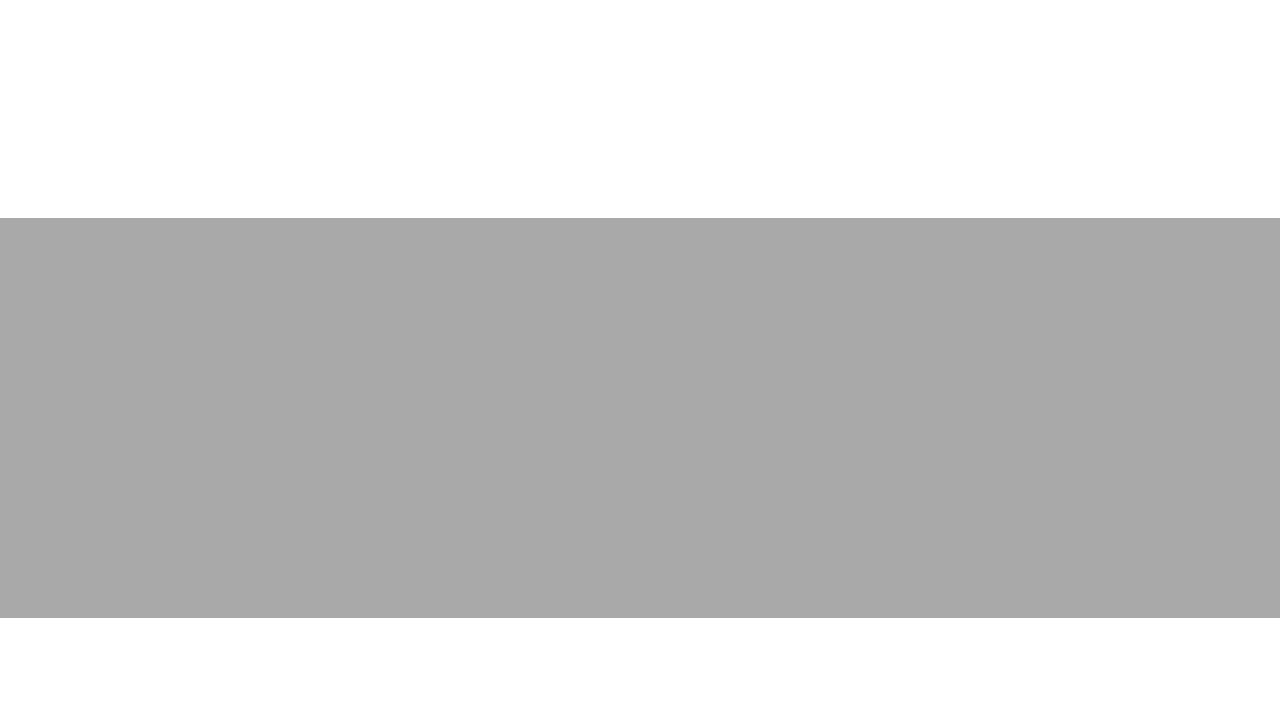
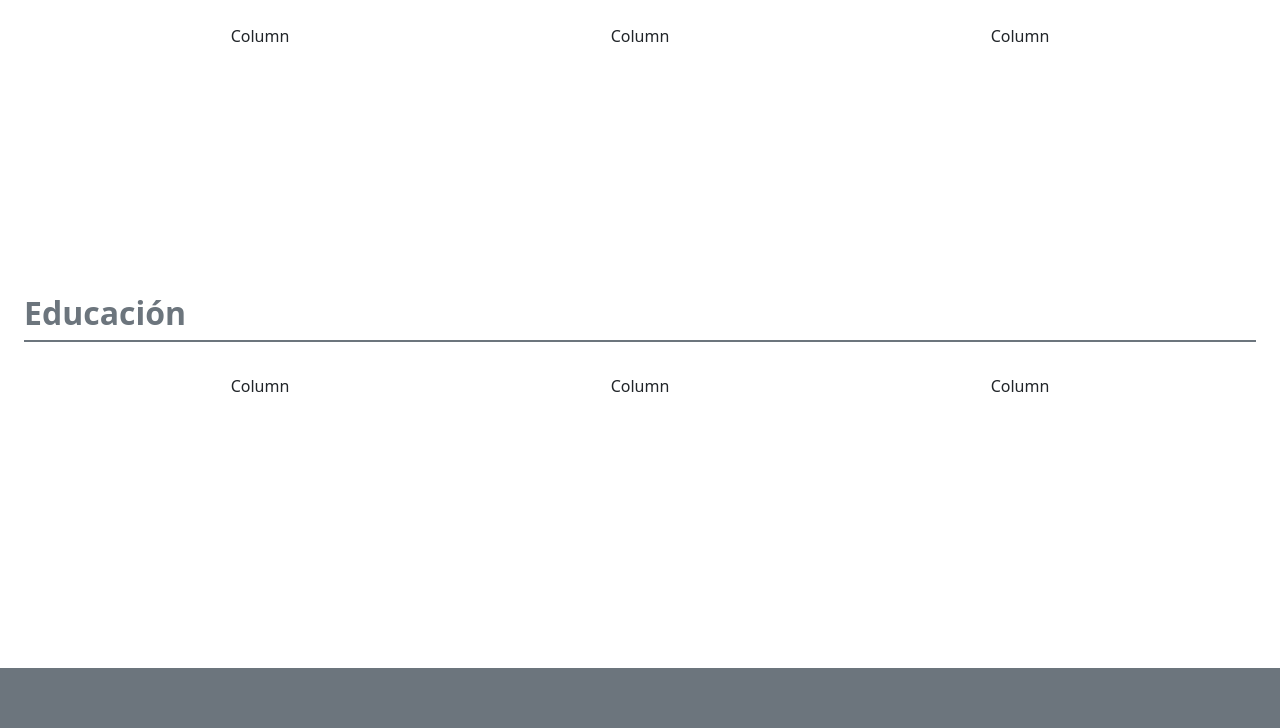
Before and after one commit to felix20100/pro33cl.github.io, a plain HTML site: page index.html in a window 1280 px wide. Shown: the part 746-1474 px from the top of the page. Before the commit the page ends 1364 px from the top, so only its background shows below. Drawn offline with nearby package versions, Linux system fonts and the light colour scheme.

Commit message:
section experiencia y educacion

```diff
--- a/assets/css/style.css
+++ b/assets/css/style.css
@@ -1,6 +1,6 @@
 /* Estilos*/
-.portada{
-    height: 500px;
+.portada-section{
+    height: 550px;
     background-image: url(../imgs/bg-portada.jpg);
     display:flex;
     flex-direction: column;
@@ -8,26 +8,24 @@
     align-items: end;
 }
 
-.portada h1 {
+.portada-section h1 {
     font-size: 3rem;
     color: white;
     margin-right: 1rem;
 }
 
-.portada p {
+.portada-section p {
     font-size: 1rem;
     color: white;
     font-weight: bold;
     margin-right: 1rem;
 }
 
-.experiencia{
+.exper-section{
     height: 400px;
-    background-color: white;
 }
 
-.educacion{
+
+.educ-section{
     height: 400px;
-    background-color:darkgray;
-
 }
--- a/index.html
+++ b/index.html
@@ -27,10 +27,10 @@
                       <a class="nav-link active" aria-current="page" href="index.html">Inicio</a>
                     </li>
                     <li class="nav-item">
-                      <a class="nav-link" href="#experiencia">Experiencia</a>
+                      <a class="nav-link" href="#exper-section">Experiencia</a>
                     </li>
                     <li class="nav-item">
-                      <a class="nav-link" href="#educacion">Educación</a>
+                      <a class="nav-link" href="#educ-section">Educación</a>
                     </li>
                     <li class="nav-item">
                       <a class="nav-link" href="portafolio.html">Portafolio</a>
@@ -41,19 +41,46 @@
             </nav>
     </header>
     <main>
-        <section class="portada">
+        <section class="portada-section">
             <h1>Programador</h1>
             <h1>Full Stack</h1>
             <p>Html, CSS, Javascript, SQL</p>
         </section>
-        <section class="experiencia" id="experiencia">
+        <section class="exper-section p-4 bg-white" id="exper-section">
+            <div class="mb-3 border-bottom border-2 border-secondary d-flex flex-column justify-content-end" style="height: 100px;">
+                <h2 class="text-secondary fs-2 fw-bolder">Experiencia</h2>
+            </div>
+            <div class="container pt-3 pb-3 text-center">
+                <div class="row row-cols-lg-3 row-cols-md-2 row-cols-sm-1 row-cols-1">
+                  <div class="col">Column</div>
+                  <div class="col">Column</div>
+                  <div class="col">Column</div>
+                </div>
+              </div>
+
+
+
+
+
 
         </section>
-        <section class="educacion" id="educacion">
+        <section class="educ-section p-4 bg-white" id="educ-section">
+            <div class="mb-3 border-bottom border-2 border-secondary d-flex flex-column justify-content-end" style="height: 50px;">
+                <h2 class="text-secondary fs-2 fw-bolder">Educación</h2>
+            </div>
+            <div class="container pt-3 pb-3 text-center">
+                <div class="row row-cols-lg-3 row-cols-md-2 row-cols-sm-1 row-cols-1">
+                  <div class="col">Column</div>
+                  <div class="col">Column</div>
+                  <div class="col">Column</div>
+                </div>
+              </div>
+
+
 
         </section>
     </main>
-    <footer>
+    <footer class="bg-secondary" style="height: 60px;">
 
     </footer>
 
```
